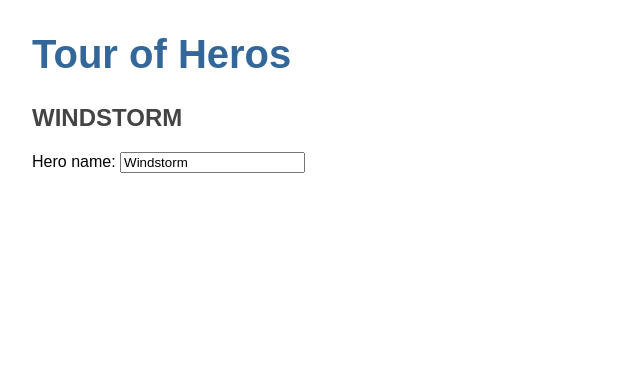
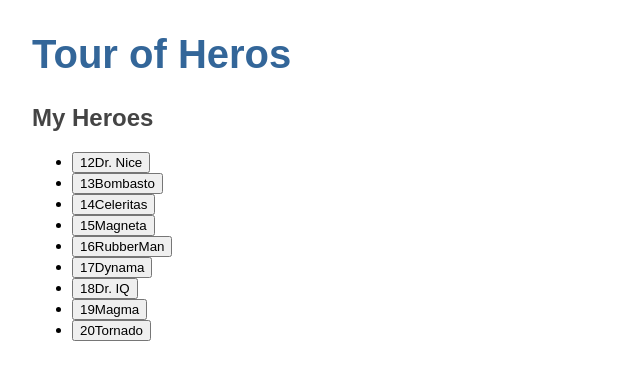
Before and after one commit to JeffACate/ngSuperHeros, an Angular app: page / in a window 1280 px wide. Shown: the top 380 px of the page, without its empty margins (0-640 px from the left). Built offline with nearby package versions, Linux system fonts and the light colour scheme.

Commit message:
Created mocked list of heroes.

```diff
--- a/src/app/heroes/heroes.component.html
+++ b/src/app/heroes/heroes.component.html
@@ -1,5 +1,9 @@
-<h2>{{hero.name | uppercase}}</h2>
-<div>
-    <label for="name">Hero name: </label>
-    <input id="name" [(ngModel)]="hero.name" placeholder="name">
-</div>
+<h2>My Heroes</h2>
+<ul class="heroes">
+    <li *ngFor="let hero of heroes">
+        <button type="button">
+            <span class="badge">{{hero.id}}</span>
+            <span class="name">{{hero.name}}</span>
+        </button>
+    </li>
+</ul>
--- a/src/app/heroes/heroes.component.ts
+++ b/src/app/heroes/heroes.component.ts
@@ -1,5 +1,5 @@
 import { Component } from '@angular/core';
-import { Hero } from 'src/hero';
+import { HEROES } from "../mock-heroes";
 
 @Component({
   selector: 'app-heroes',
@@ -7,8 +7,5 @@
   styleUrls: ['./heroes.component.css']
 })
 export class HeroesComponent {
- hero: Hero = {
-  id: 1,
-  name: 'Windstorm'
- };
+ heroes = HEROES;
 }
--- /dev/null
+++ b/src/app/mock-heroes.ts
@@ -0,0 +1,13 @@
+import { Hero } from "./hero";
+
+export const HEROES: Hero[] = [
+  { id: 12, name: 'Dr. Nice' },
+  { id: 13, name: 'Bombasto' },
+  { id: 14, name: 'Celeritas' },
+  { id: 15, name: 'Magneta' },
+  { id: 16, name: 'RubberMan' },
+  { id: 17, name: 'Dynama' },
+  { id: 18, name: 'Dr. IQ' },
+  { id: 19, name: 'Magma' },
+  { id: 20, name: 'Tornado' }
+];
```
Also changed, not shown: src/app/hero.ts (renamed from src/hero.ts), 1 other file (tests, documents, lock files or other folders).
